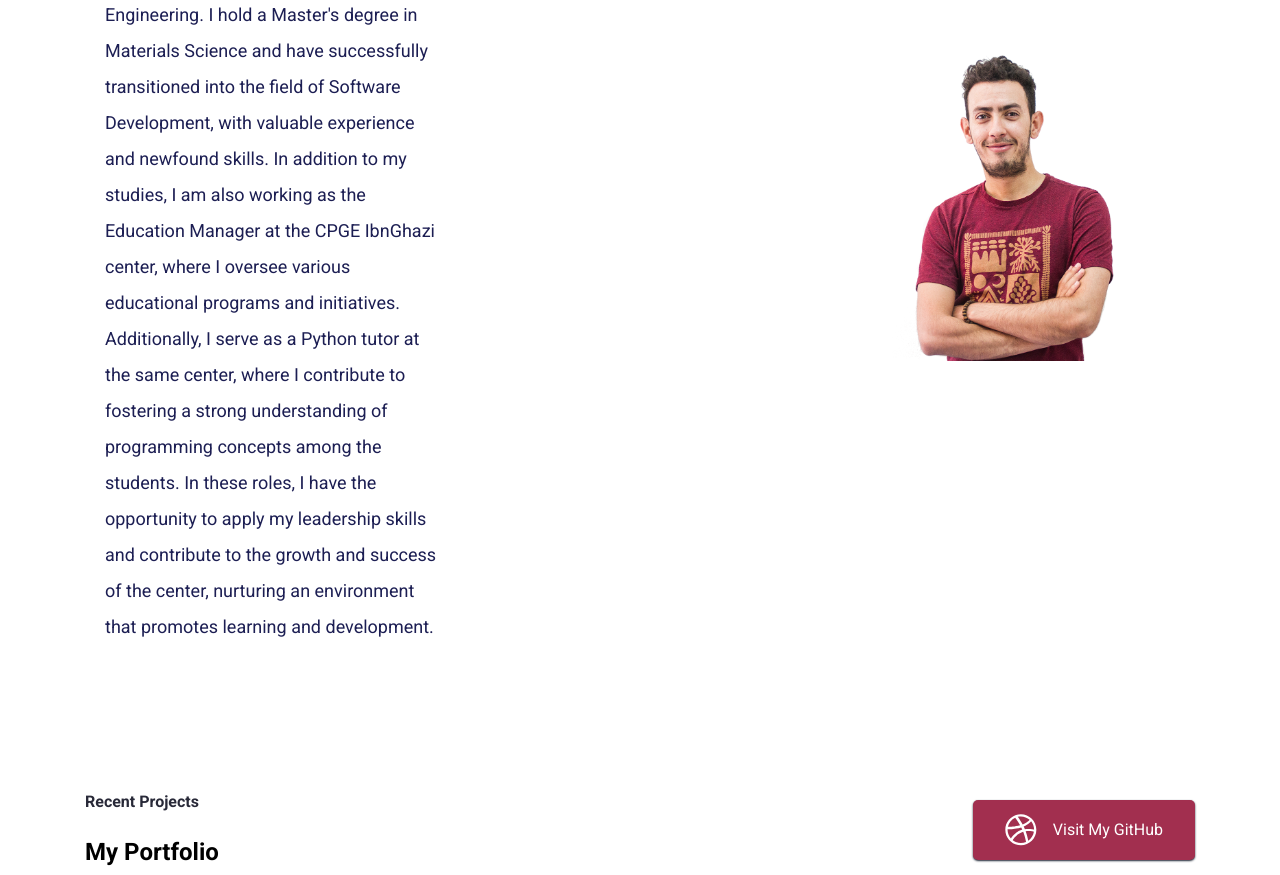
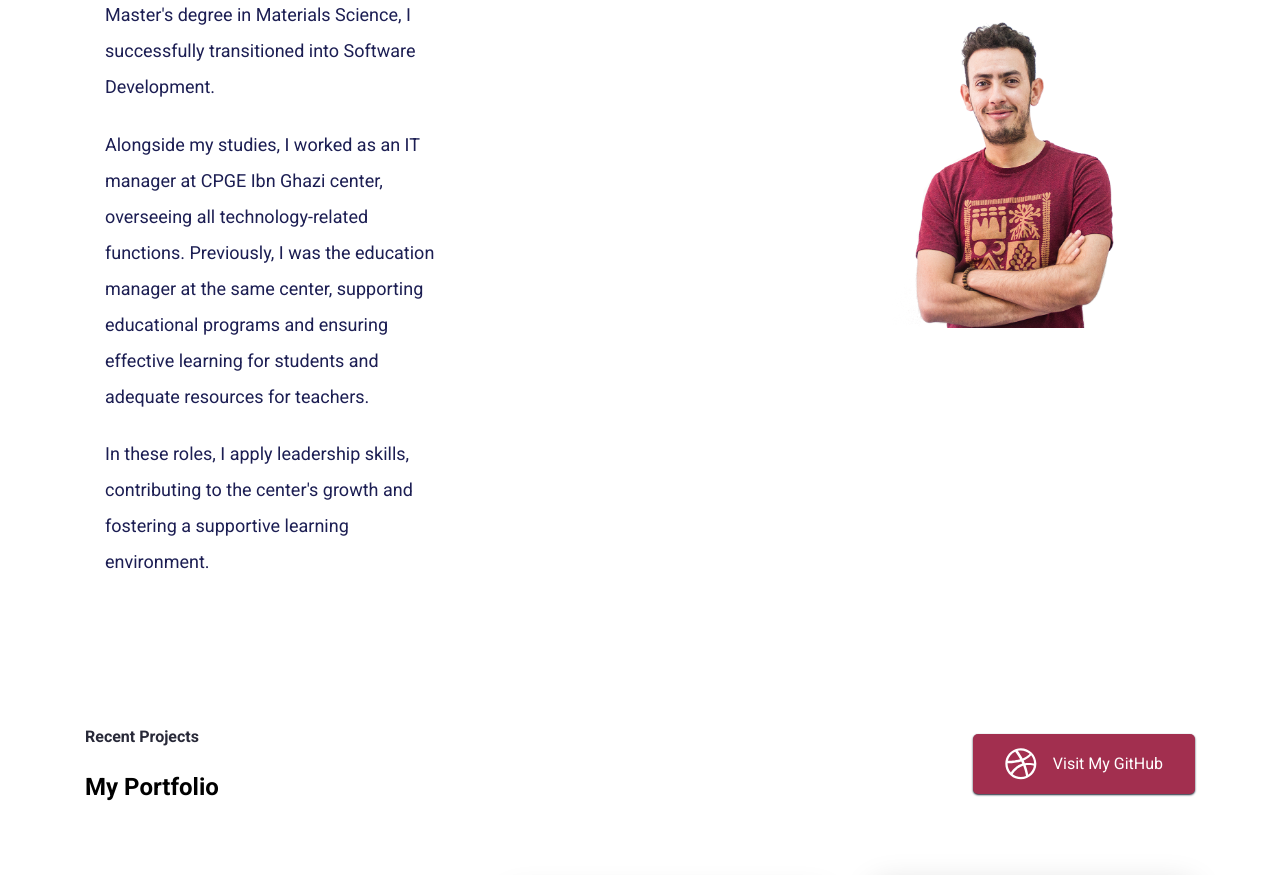
Before and after one commit to HansLanda14ib/portfolio-reactjs, a React (Create React App) app: page / in a window 1280 px wide. Shown: the part 2120-2995 px from the top of the page. Built offline with nearby package versions, Linux system fonts and the light colour scheme.

Commit message:
correction tranduction partie a propos de moi

```diff
--- a/src/Pages/Home/AboutMe.jsx
+++ b/src/Pages/Home/AboutMe.jsx
@@ -8,27 +8,40 @@ export default function AboutMe() {
         english: {
             title: 'About',
             heading: 'About Me',
-            description: `Currently in my final year at EMSI Marrakesh, where I have been diligently expanding my expertise in Computer Engineering. I hold a Master's degree in Materials Science and have successfully transitioned into the field of Software Development, with valuable experience and newfound skills.
+            description: `I am currently in my final year at EMSI Marrakech, focusing on Computer Engineering and Networks.
+            With a Master's degree in Materials Science, I successfully transitioned into Software Development.`,
+            description2: `Alongside my studies, I worked as an IT manager at CPGE Ibn Ghazi center, overseeing all technology-related functions. Previously,
+            I was the education manager at the same center, supporting educational programs and ensuring effective learning for students and adequate resources for teachers.
+           `,
+            description3: ` In these roles, I apply leadership skills, contributing to the center's growth and fostering a supportive learning environment.`
+        }, french: {
+            title: 'À propos', heading: 'À propos de moi',
+            description: `
+            Je suis titulaire d'un master en sciences des matériaux et je suis actuellement en 5ème année - ingénierie informatique et réseaux à l'EMSI Marrakech.`,
+            description2: `
+            En parallèle de mes études, j'occupe le poste de Responsable Informatique au centre CPGE Ibn Ghazi, supervisant toutes les fonctions liées à la technologie.
+            Auparavant, j'ai été Rresponsable Scolarité dans le même centre, soutenant les programmes éducatifs et veillant à un apprentissage efficace pour les étudiants ainsi qu'à des ressources adéquates pour les enseignants.
 
-In addition to my studies, I am also working as the Education Manager at the CPGE IbnGhazi center, where I oversee various educational programs and initiatives. Additionally, I serve as a Python tutor at the same center, where I contribute to fostering a strong understanding of programming concepts among the students. In these roles, I have the opportunity to apply my leadership skills and contribute to the growth and success of the center, nurturing an environment that promotes learning and development.`,
-        },
-        french: {
-            title: 'À propos',
-            heading: 'À propos de moi',
-            description: `Actuellement en dernière année à l'EMSI Marrakech, où j'élargis diligemment mon expertise en l'Ingénierie Informatique. Je suis titulaire d'un master en science des matériaux et j'ai réussi à me reconvertir dans le domaine du développement de logiciels, avec une expérience précieuse et de nouvelles compétences.
-
-En plus de mes études, je travaille également en tant que responsable de l'éducation au centre CPGE IbnGhazi, où je supervise différents programmes éducatifs et initiatives. De plus, je suis tuteur en Python au même centre, où je contribue à favoriser une bonne compréhension des concepts de programmation chez les étudiants. Dans ces rôles, j'ai l'opportunité d'appliquer mes compétences en leadership et de contribuer à la croissance et au succès du centre, en favorisant un environnement qui encourage l'apprentissage et le développement.`,
+            `,
+            description3: `Dans ces rôles, j'applique des compétences en leadership, contribuant à la croissance du centre et favorisant un environnement d'apprentissage favorable.`
         },
     };
 
-    return (
-        <section id="AboutMe" className="about--section">
+    return (<section id="AboutMe" className="about--section">
         <div className="about--section--box">
             <div className="hero--section--content">
                 <p className="section--title">{content[language].title}</p>
                 <h1 className="skills-section--heading">{content[language].heading}</h1>
                 <p className="hero--section-description">
                     {content[language].description}
+
+                </p>
+                <p className="hero--section-description">
+                    {content[language].description2}
+
+                </p>
+                <p className="hero--section-description">
+                    {content[language].description3}
 
                 </p>
 
@@ -38,6 +51,5 @@ En plus de mes études, je travaille également en tant que responsable de l'éd
             <img src="./aboutme.png" alt="About Me"/>
         </div>
 
-        </section>
-    );
+    </section>);
 }
```
Lines whose indentation alone changed are shown as unchanged.
